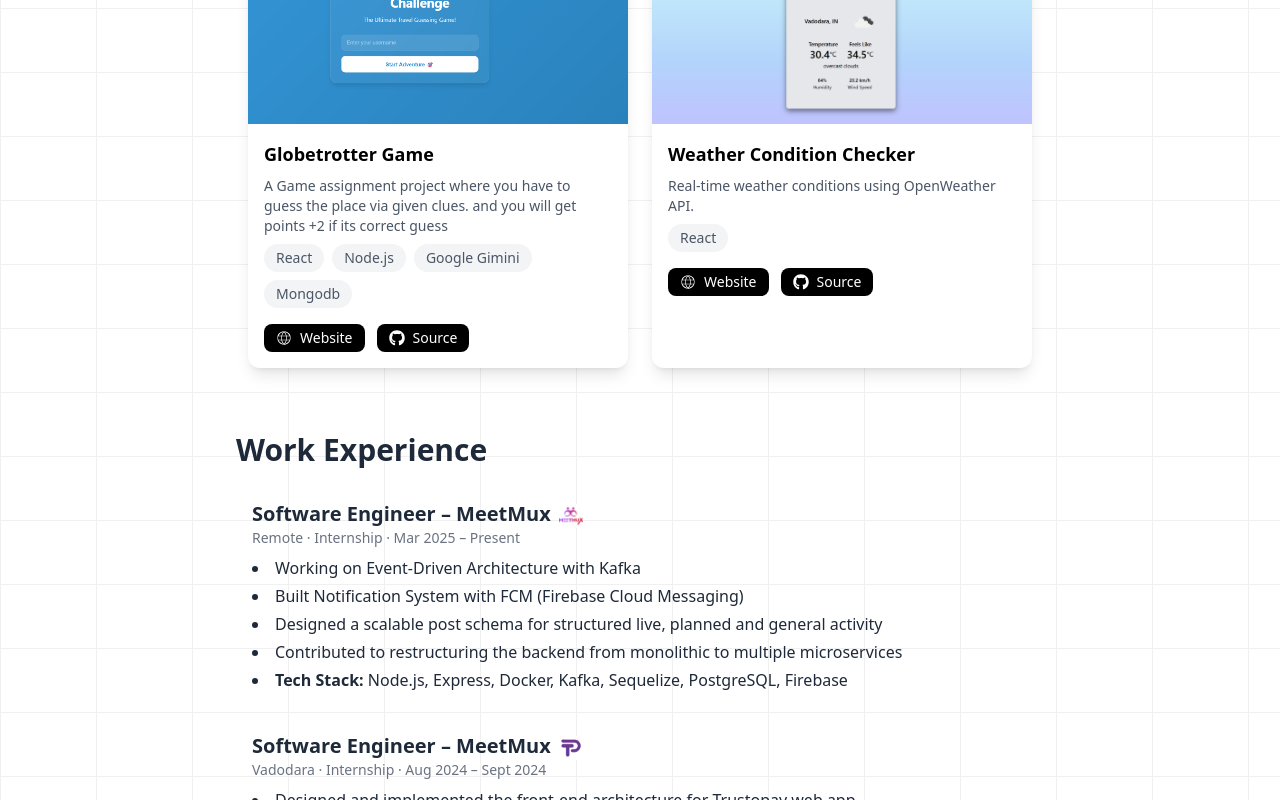
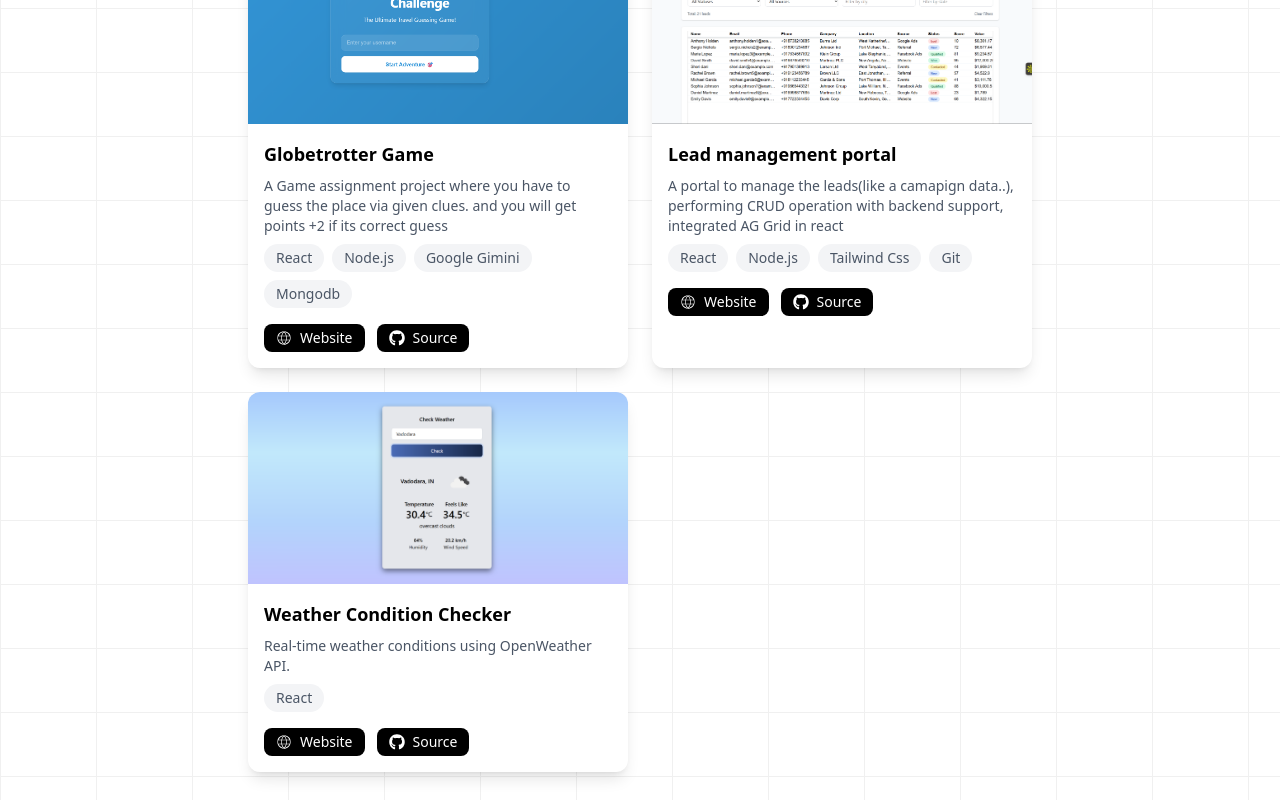
Before and after one commit to TheBaljitSingh/portfolio-v2, a React (Vite) app: page / in a window 1280 px wide. Shown: the part 1400-2200 px from the top of the page. Built offline with nearby package versions, Linux system fonts and the light colour scheme.

Commit message:
updated project

```diff
--- a/src/pages/Home.jsx
+++ b/src/pages/Home.jsx
@@ -10,6 +10,7 @@
 import meetmux from "../images/meetmux_logo.jpeg"
 import weatherImg from "../images/weather.png"
 import GlobeTrotter from '../images/Globetrotter.png'
+import Leadmanagement from "../images/lead_management.png"
 import { CiGlobe } from 'react-icons/ci';
 
 
@@ -54,6 +55,13 @@
       image: GlobeTrotter,
       tech: ['React', 'Node.js', 'Google Gimini', 'Mongodb'],
       link: ['https://github.com/TheBaljitSingh/Headout-assignment', 'https://headout-assignment-psi.vercel.app/']
+    },
+    {
+      title:"Lead management portal",
+      description:"A portal to manage the leads(like a camapign data..), performing CRUD operation with backend support, integrated AG Grid in react",
+      image: Leadmanagement,
+      tech: ['React', "Node.js", "Tailwind Css", "Git"],
+      link: ['https://github.com/TheBaljitSingh/Erino-assignment', 'https://erino-assignment-five.vercel.app/']
     },
     {
       title: "Weather Condition Checker",
```
Also changed, not shown: src/images/lead_management.png (added).
